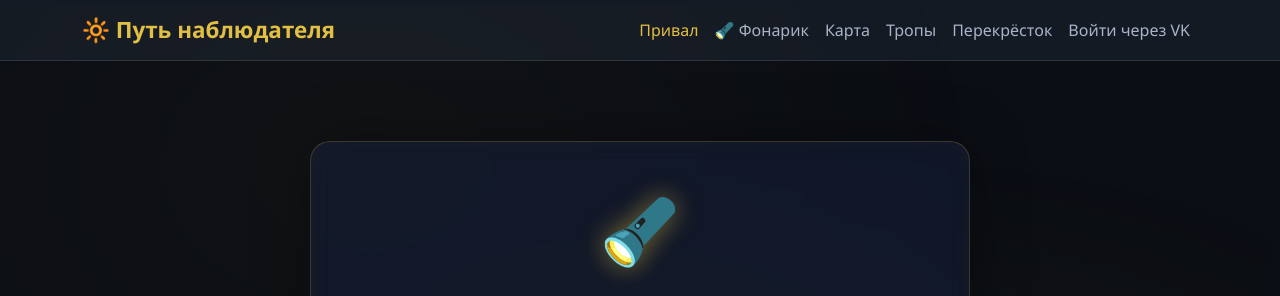
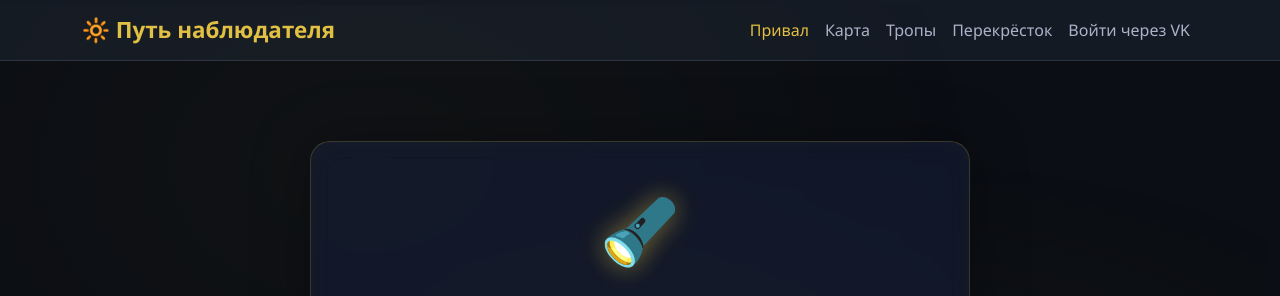
Before and after one commit to Aaantooon/Observatory, a Django app: page / in a window 1280 px wide. Shown: the top 296 px of the page. Run offline with Django 5.2, Linux system fonts and the light colour scheme.

Commit message:
update: templates

```diff
--- a/templates/flashlight.html
+++ b/templates/flashlight.html
@@ -221,7 +221,7 @@
             </div>
             <div class="label">связи между темами курса</div>
         </div>
-        <!-- 🔥 ССЫЛКА ИСПРАВЛЕНА: теперь ведёт на /flashlight/ -->
+        <!-- ✅ КНОПКА ИСПРАВЛЕНА: ведёт на /flashlight/ -->
         <a href="{% url 'flashlight' %}" class="btn-secondary-custom" style="text-align:center;">🗺️ Открыть карту</a>
     </div>
 
--- a/templates/home.html
+++ b/templates/home.html
@@ -196,7 +196,6 @@
         <div class="collapse navbar-collapse" id="navbarNav">
             <ul class="navbar-nav ms-auto">
                 <li class="nav-item"><a class="nav-link active" href="/">Привал</a></li>
-                <li class="nav-item"><a class="nav-link" href="/flashlight/">🔦 Фонарик</a></li>
                 <li class="nav-item"><a class="nav-link" href="/flashlight/">Карта</a></li>
                 <li class="nav-item"><a class="nav-link" href="/put/">Тропы</a></li>
                 <li class="nav-item"><a class="nav-link" href="/about/">Перекрёсток</a></li>
@@ -427,7 +426,6 @@
             <br>
             <p>Тогда предлагаю <em>начать создавать карту</em>.</p>
             <p>Твоя карта не будет пустой.<br>Я расставлю направления и покажу дороги.</p>
-            <!-- ✅ ССЫЛКА ИСПРАВЛЕНА -->
             <a href="/flashlight/" class="btn-primary-custom">🗺️ Посмотреть карту</a>
         </div>
     </div>
```
